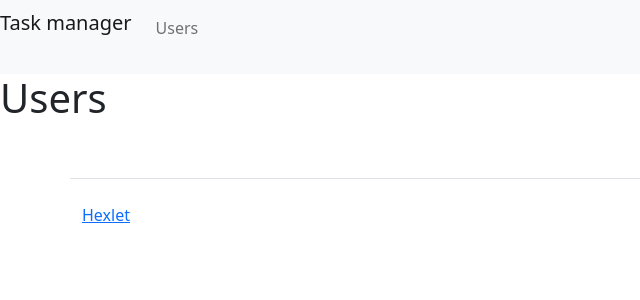
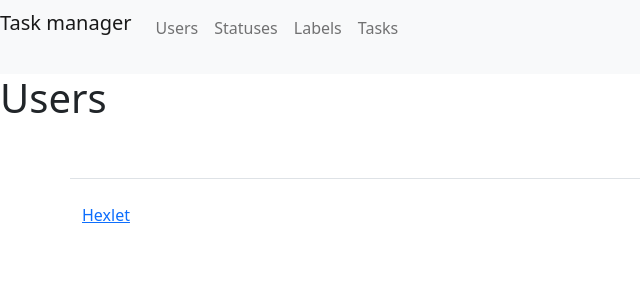
Before and after one commit to Onoiro/TaskMan, a Django app: page /users/ in a window 1280 px wide. Shown: the top 300 px of the page, without its empty margins (0-640 px from the left). Run offline with Django 4.2, Linux system fonts and the light colour scheme; some libraries are stand-ins or nearby versions.

Commit message:
update base.html: make translate all navbar not in view but in template

```diff
--- a/task_manager/templates/base.html
+++ b/task_manager/templates/base.html
@@ -26,21 +26,21 @@
                 </button>
             </li>
             <li class="nav-item">
-                <a class="nav-link" href="/users/">{{ users }}</a>
+                <a class="nav-link" href="/users/">{% trans "Users" %}</a>
             </li>
             <li class="nav-item">
-                <a class="nav-link" href="/statuses/">{{ statuses }}</a>
+                <a class="nav-link" href="/statuses/">{% trans "Statuses" %}</a>
             </li>
             <li class="nav-item">
-                <a class="nav-link" href="/labels/">{{ labels }}</a>
+                <a class="nav-link" href="/labels/">{% trans "Labels" %}</a>
             </li>
             <li class="nav-item">
-                <a class="nav-link" href="/tasks/">{{ tasks }}</a>
+                <a class="nav-link" href="/tasks/">{% trans "Tasks" %}</a>
             </li>
             <li class="nav-item">
                 <form action="/logout/" method="post">
                 <input type="hidden" name="csrfmiddlewaretoken" value="8eBIRv4dqXrDzYtu7vIKYmU2tUzmverykHu4ZfpuB03Pb8iv0ADObuh7K9tIACYI">
-                <input class="btn nav-link" type="submit" value="{{ exit }}">
+                <input class="btn nav-link" type="submit" value="{% trans exit %}">
                 </form>
             </li>
             </ul>
```
